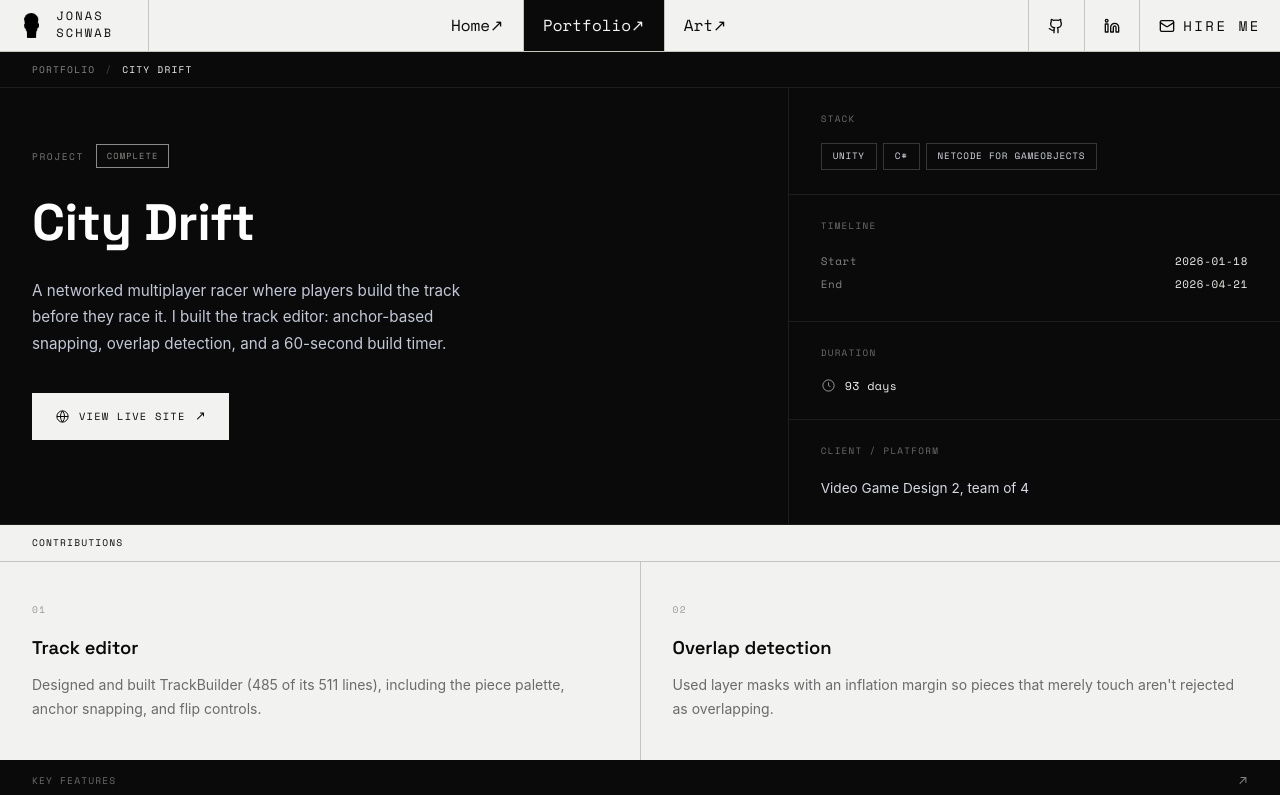
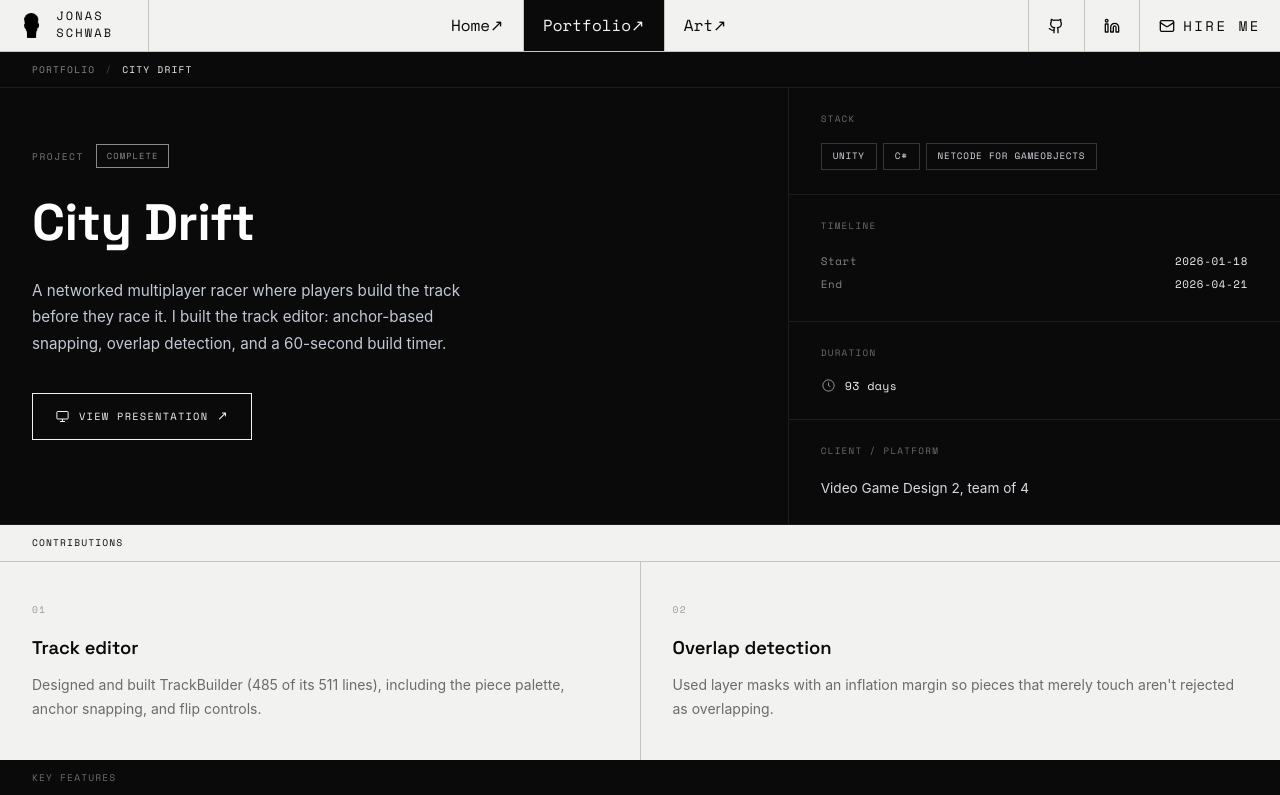
Before and after one commit to schwabjonas/published-PW, an Angular app: page /portfolio/city-drift in a window 1280 px wide. Shown: the top 795 px of the page. Built offline with nearby package versions, Linux system fonts and the light colour scheme.

Commit message:
Add an optional presentation link and City Drift's final deck

```diff
--- a/src/app/project-detail.html
+++ b/src/app/project-detail.html
@@ -31,6 +31,8 @@
       </div>
       <h1 class="pd-title">{{ p.name }}</h1>
       <p class="pd-description">{{ p.description }}</p>
+      @if (p.link || p.presentation) {
+        <div class="pd-cta-row">
           @if (p.link) {
             <a class="pd-cta" [href]="p.link" target="_blank" rel="noopener noreferrer">
               <svg viewBox="0 0 24 24" fill="none" stroke="currentColor" stroke-width="1.6" aria-hidden="true">
@@ -39,6 +41,17 @@
               <span>View live site</span>
               <span class="pd-arrow">↗</span>
             </a>
+          }
+          @if (p.presentation) {
+            <a class="pd-cta pd-cta-secondary" [href]="p.presentation" target="_blank" rel="noopener noreferrer">
+              <svg viewBox="0 0 24 24" fill="none" stroke="currentColor" stroke-width="1.6" aria-hidden="true">
+                <rect x="3" y="4" width="18" height="12" rx="1" /><path d="M12 16v4" /><path d="M8 20h8" />
+              </svg>
+              <span>View presentation</span>
+              <span class="pd-arrow">↗</span>
+            </a>
+          }
+        </div>
       }
     </div>
 
--- a/src/app/project.service.ts
+++ b/src/app/project.service.ts
@@ -44,6 +44,10 @@ export const ProjectSchema = z.object({
   duration: z.string(),
   stack: z.array(z.string()),
   link: z.string().default(''),
+  // Optional second link (a slide deck or write-up). Site-relative paths are
+  // allowed here as well as absolute URLs, so a deck committed under
+  // public/content/decks/ can be referenced directly.
+  presentation: z.string().default(''),
   description: z.string(),
   contributions: z.array(LabeledItemSchema),
   key_features: z.array(LabeledItemSchema),
--- a/src/content/projects.json
+++ b/src/content/projects.json
@@ -61,7 +61,8 @@
     ],
     "image_url": "/content/assets/1k8FzeR2uN1l2PdamFjFCwOTHAqzzODL9",
     "client": "Siemens Digital Industry Software",
-    "notes": ""
+    "notes": "",
+    "presentation": ""
   },
   {
     "slug": "digital-badging-redesign",
@@ -166,7 +167,8 @@
     ],
     "image_url": "/content/assets/1w2FfdyD14M5QKXrJ0rQRKALPOPRCcDde",
     "client": "Enterprise engineering software company",
-    "notes": ""
+    "notes": "",
+    "presentation": ""
   },
   {
     "slug": "city-drift",
@@ -187,7 +189,7 @@
       "C#",
       "Netcode for GameObjects"
     ],
-    "link": "https://jenma05.itch.io/city-drift?secret=awex89VtC6OQCY09c6sRjW5Zug",
+    "link": "",
     "description": "A networked multiplayer racer where players build the track before they race it. I built the track editor: anchor-based snapping, overlap detection, and a 60-second build timer.",
     "contributions": [
       {
@@ -249,6 +251,7 @@
     ],
     "image_url": "/content/assets/16bGosJOxRsddLLA0RYSyWzpPOXC7bFJv",
     "client": "Video Game Design 2, team of 4",
-    "notes": ""
+    "notes": "",
+    "presentation": "/content/decks/city-drift-final-presentation.pdf"
   }
 ]
--- a/src/styles.css
+++ b/src/styles.css
@@ -2486,6 +2486,26 @@ app-chat + footer {
   color: #F2F2F0;
 }
 
+/* Wraps the one-or-two hero actions so they sit side by side, and stack on a
+   narrow screen rather than overflowing. */
+.pd-cta-row {
+  display: flex;
+  flex-wrap: wrap;
+  gap: 10px;
+}
+
+/* Outlined rather than filled, so when a project has both, the live thing stays
+   the primary target and the deck reads as secondary. */
+.pd-cta-secondary {
+  background: transparent;
+  color: #F2F2F0;
+}
+
+.pd-cta-secondary:hover {
+  background: #F2F2F0;
+  color: #0A0A0A;
+}
+
 /* ---------------------------------------------------------------------------
    Trailing-arrow microinteraction
    ---------------------------------------------------------------------------
```
Also changed, not shown: 1 other file (tests, documents, lock files or other folders). Lines whose indentation alone changed are shown as unchanged.
